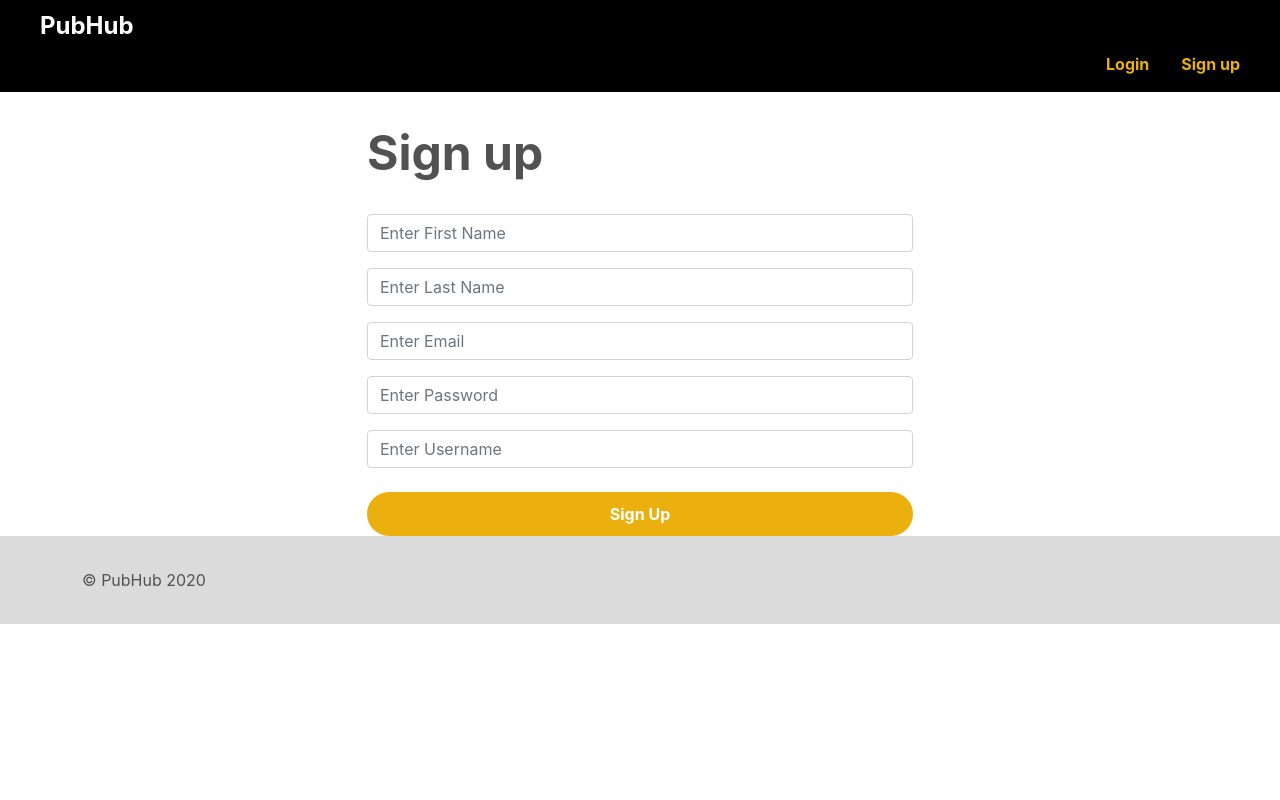
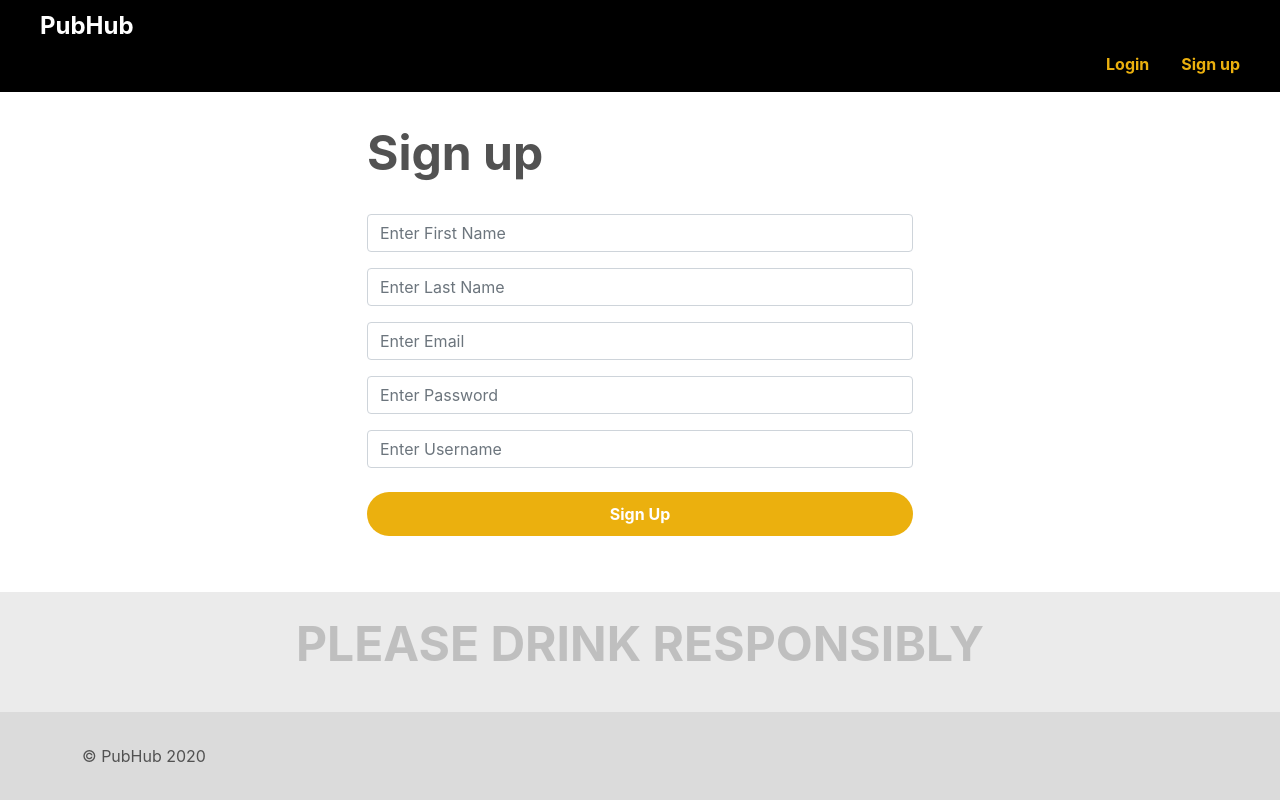
Before and after one commit to pripley/pubhub-client, a React (Create React App) app: page /register in a window 1280 px wide. Built offline with nearby package versions, Linux system fonts and the light colour scheme.

Commit message:
added container and classnames

```diff
--- a/src/components/site/Footer.js
+++ b/src/components/site/Footer.js
@@ -1,8 +1,14 @@
-import React from "react"
-import { Container, Row } from "reactstrap"
+import React from "react";
+import { Container, Row } from "reactstrap";
 
 const Footer = () => {
   return (
+    <div className="footer-container">
+      <div className="responsible-message">
+        <Container>
+          <Row><p className="center">PLEASE DRINK RESPONSIBLY</p></Row>
+        </Container>
+      </div>
       <footer>
         <Container>
           <Row>
@@ -10,7 +16,8 @@ const Footer = () => {
           </Row>
         </Container>
       </footer>
-    )
-}
+    </div>
+  );
+};
 
-export default Footer
+export default Footer;
```
Lines whose indentation alone changed are shown as unchanged.
